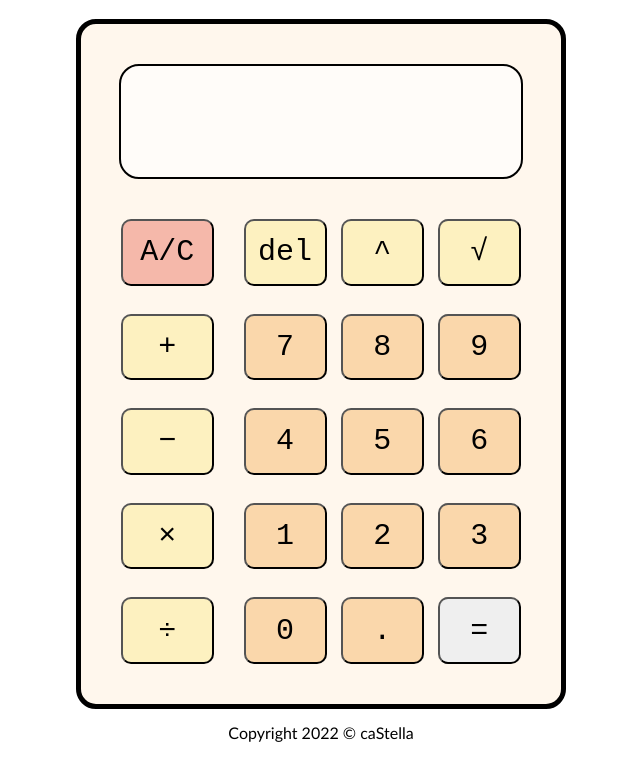
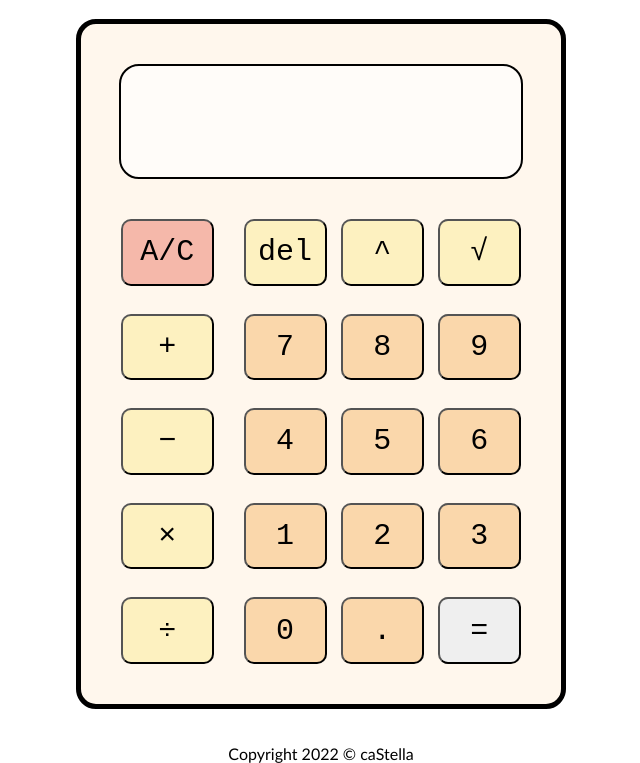
Before and after one commit to ca-Stella/odin-calculator, a plain HTML site: page index.html in a window 1280 px wide. Shown: the part 63-826 px from the top of the page, without its empty margins (319-959 px from the left). Drawn offline with Linux system fonts and the light colour scheme; a web font is replaced by a local one.

Commit message:
Edit CSS for footer

```diff
--- a/styles.css
+++ b/styles.css
@@ -7,16 +7,11 @@ html {
 
 body {
   height: 100%;
+  margin: 0;
 }
 
 div {
   font-family: "PT Mono", monospace;
-}
-
-body {
-  height: 100%;
-  /* for the footer */
-  margin-bottom: 40px;
 }
 
 /* Header */
@@ -151,11 +146,8 @@ footer {
   justify-content: center;
   align-items: center;
   text-align: center;
-  position: absolute;
   height: 10px;
   width: 100vw;
-  bottom: 0;
-  left: 0;
 }
 
 footer>a {
```
